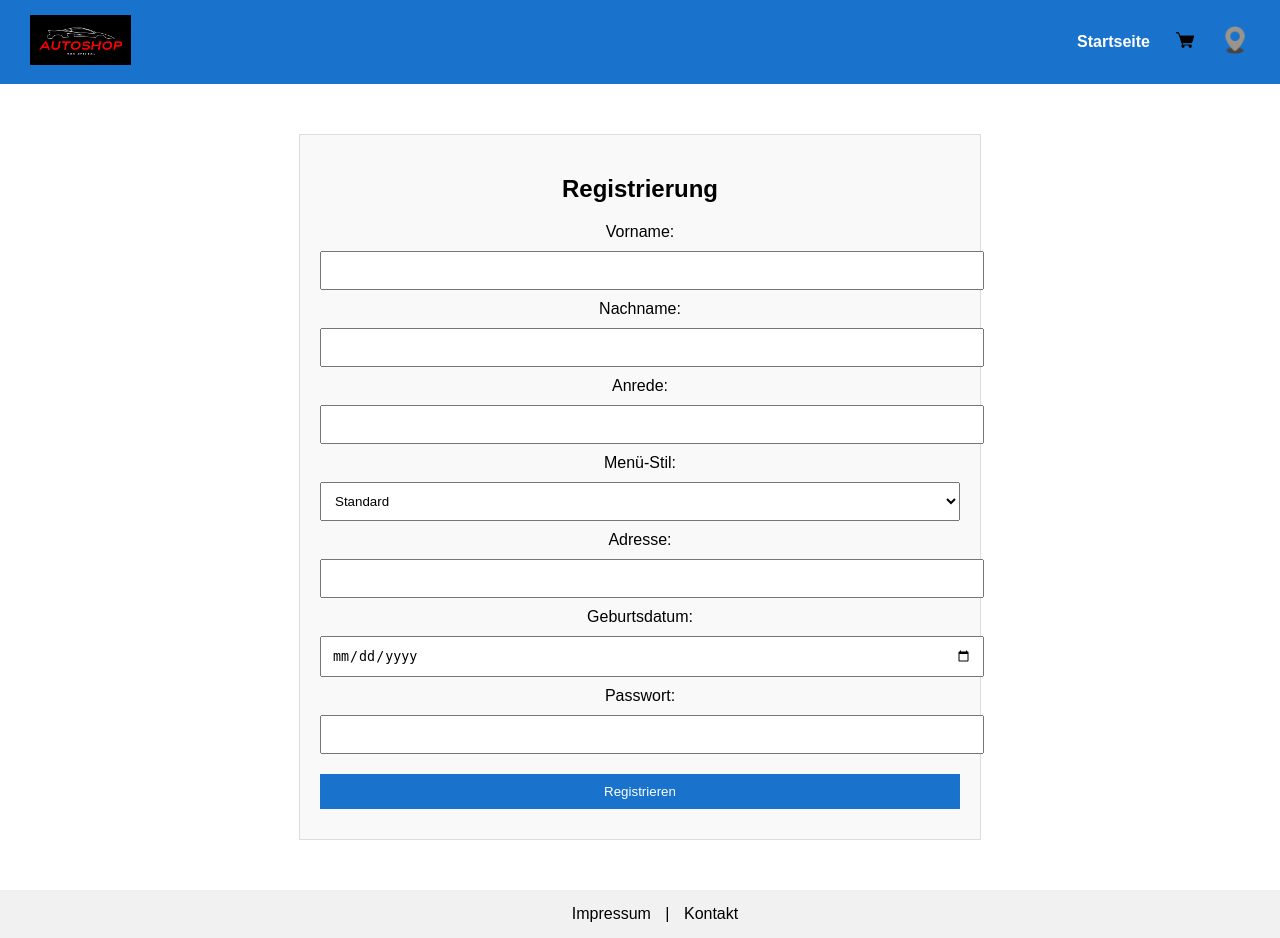
After one commit to JohannesSodat/autoshop, a PHP site: page /registrierung.php in a window 1280 px wide. The commit adds this page. Run offline with PHP 8.4, Linux system fonts and the light colour scheme.

Commit message:
Registrierung und Login repariert, nun wird auf die DB zugegriffen

```diff
--- a/seiten/bankueberweisung.php
+++ b/seiten/bankueberweisung.php
@@ -1,5 +1,6 @@
 <?php
-session_start();
+    session_start();
+    require_once("dbconnection.php");
 
 // Gesamtpreis berechnen
 $gesamtpreis = 0;
--- a/seiten/paypal-zahlung.php
+++ b/seiten/paypal-zahlung.php
@@ -1,5 +1,6 @@
 <?php
-session_start();
+    session_start();
+    require_once("dbconnection.php");
 
 // Gesamtpreis berechnen
 $gesamtpreis = 0;
--- /dev/null
+++ b/seiten/registrierung.php
@@ -0,0 +1,166 @@
+<?php
+session_start();
+require_once("dbconnection.php");
+?>
+
+<!DOCTYPE html>
+<html lang="de">
+<head>
+    <meta charset="UTF-8">
+    <meta name="viewport" content="width=device-width, initial-scale=1.0">
+    <title>Registrierung</title>
+    <style>
+        body {
+            font-family: Arial, sans-serif;
+            text-align: center;
+            margin: 0;
+        }
+        header {
+            background-color: rgb(25, 115, 205);
+            color: white;
+            display: flex;
+            justify-content: space-between;
+            align-items: center;
+            padding: 15px 30px;
+        }
+        .logo {
+            height: 50px;
+            width: auto;
+        }
+        .header-links {
+            display: flex;
+            align-items: center;
+            gap: 20px;
+        }
+        .header-links a {
+            color: white;
+            text-decoration: none;
+            font-weight: bold;
+        }
+        .header-links img {
+            width: 30px;
+            height: 30px;
+        }
+        .container {
+            width: 50%;
+            margin: 50px auto;
+            padding: 20px;
+            border: 1px solid #ddd;
+            background-color: #f9f9f9;
+        }
+        input[type="text"], input[type="password"], input[type="submit"], select, input[type="date"] {
+            width: 100%;
+            padding: 10px;
+            margin: 10px 0;
+        }
+        input[type="submit"] {
+            background-color: rgb(25, 115, 205);
+            color: white;
+            border: none;
+            cursor: pointer;
+        }
+        input[type="submit"]:hover {
+            background-color: rgb(20, 90, 180);
+        }
+        footer {
+            background-color: #f1f1f1;
+            text-align: center;
+            padding: 15px;
+            width: 100%;
+            margin-top: auto;
+        }
+        footer a {
+            margin: 0 10px;
+            text-decoration: none;
+            color: black;
+        }
+    </style>
+</head>
+<body>
+
+<header>
+    <div>
+        <img src="images/logo.png" alt="Autoshop Logo" class="logo">
+    </div>
+    <div class="header-links">
+        <a href="index.php">Startseite</a>
+        <a href="warenkorb.php"><img src="images/shopping-cart-icon.png" alt="Warenkorb"></a>
+        <a href="karte.php"><img src="images/karten-icon.png" alt="Standort"></a>
+    </div>
+</header>
+
+<div class="container">
+    <h2>Registrierung</h2>
+    <form method="post" action="registrierung.php">
+
+        <label for="vorname">Vorname:</label>
+        <input type="text" name="vorname" required>
+
+        <label for="nachname">Nachname:</label>
+        <input type="text" name="nachname" required>
+
+        <label for="anrede">Anrede:</label>
+        <input type="text" name="anrede" required>
+
+        <label for="bg-color">Menü-Stil:</label>
+        <select name="bg-color" required>
+            <option value="standard">Standard</option>
+            <option value="dark">Dark-Mode</option>
+            <option value="eisberg">Eisberg</option>
+            <option value="sonnig">Sonnig</option>
+        </select>
+
+        <label for="adresse">Adresse:</label>
+        <input type="text" name="adresse" required>
+
+        <label for="geburtsdatum">Geburtsdatum:</label>
+        <input type="date" name="geburtsdatum" required>
+
+        <label for="passwort">Passwort:</label>
+        <input type="password" name="passwort" required>
+
+        <input type="submit" value="Registrieren">
+    </form>
+
+    <?php
+    if ($_SERVER['REQUEST_METHOD'] === 'POST') {
+        $vorname = $_POST['vorname'];
+        $nachname = $_POST['nachname'];
+        $anrede = $_POST['anrede'];
+        $bg_color = $_POST['bg-color'];
+        $adresse = $_POST['adresse'];
+        $geburtsdatum = $_POST['geburtsdatum'];
+        $passwort = $_POST['passwort'];
+
+        // Passwort hashen
+        $passwort_gehasht = password_hash($passwort, PASSWORD_DEFAULT);
+
+        try {
+            // DB-Verbindung über dbconnection.php (muss $pdo enthalten)
+            $sql = "INSERT INTO user (vorname, nachname, anrede, bg_color, adresse, geburtsdatum, passwort)
+                    VALUES (:vorname, :nachname, :anrede, :bg_color, :adresse, :geburtsdatum, :passwort)";
+            $stmt = $pdo->prepare($sql);
+            $stmt->execute([
+                ':vorname' => $vorname,
+                ':nachname' => $nachname,
+                ':anrede' => $anrede,
+                ':bg_color' => $bg_color,
+                ':adresse' => $adresse,
+                ':geburtsdatum' => $geburtsdatum,
+                ':passwort' => $passwort_gehasht
+            ]);
+
+            echo "<p style='color:green;'>Registrierung erfolgreich! Du kannst dich jetzt <a href='login.php'>einloggen</a>.</p>";
+        } catch (PDOException $e) {
+            echo "<p style='color:red;'>Fehler bei der Registrierung: " . $e->getMessage() . "</p>";
+        }
+    }
+    ?>
+</div>
+
+<footer>
+    <a href="impressum.php">Impressum</a> | <a href="kontakt.php">Kontakt</a>
+</footer>
+
+</body>
+</html>
--- a/seiten/warenkorb.php
+++ b/seiten/warenkorb.php
@@ -1,5 +1,6 @@
 <?php
-session_start();
+    session_start();
+    require_once("dbconnection.php");
 ?>
 
 <!DOCTYPE html>
```
Also changed, not shown: login_verarbeiten.php (deleted, +0 -28 lines), seiten/index.php (+7 -0 lines), seiten/login.php (+8 -3 lines), seiten/login_verarbeiten.php (added, +37 -0 lines), seiten/dbconnection.php (renamed from dbconnection.php).
